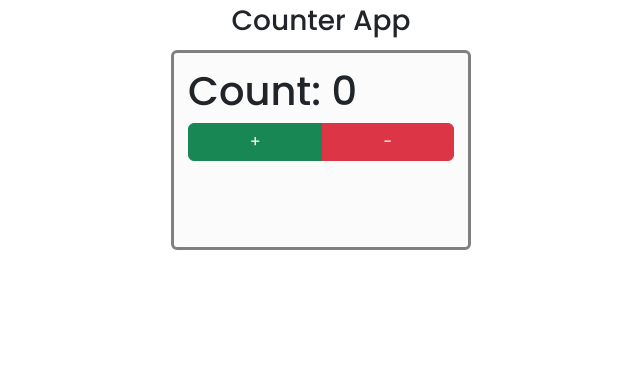
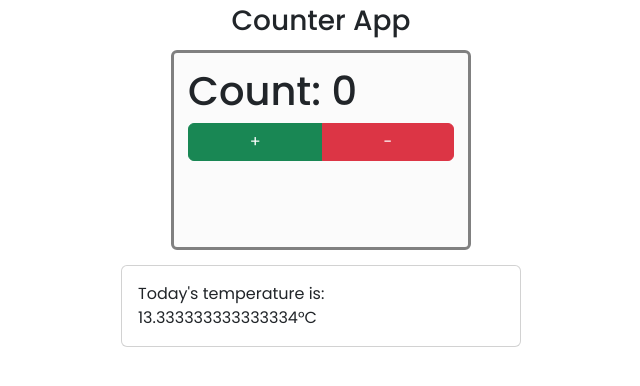
Before and after one commit to SubhaTh/Vue.js, a Vue app in the folder vue-counter-app/: page / in a window 1280 px wide. Shown: the top 386 px of the page, without its empty margins (319-959 px from the left). Built offline with nearby package versions, Linux system fonts and the light colour scheme.

Commit message:
computed / temperature conversion

```diff
--- a/vue-counter-app/src/App.vue
+++ b/vue-counter-app/src/App.vue
@@ -2,14 +2,16 @@
   <div>
     <app-header title="Counter App"></app-header>
      <app-card ></app-card>
+     <temp-card :value="56" />
   </div>
 </template>
 <script>
 import AppCard from './components/AppCard.vue';
+import TempCard from './components/TempCard.vue';
 import AppHeader from './components/layout/AppHeader.vue'
 export default {
   name: 'App',
-  components: { AppCard, AppHeader},
+  components: { AppCard, AppHeader, TempCard},
 };
 
 </script>
--- /dev/null
+++ b/vue-counter-app/src/components/TempCard.vue
@@ -0,0 +1,25 @@
+<template>
+    <div class="card" style="max-width: 400px; margin: 15px auto">
+        <div class="card-body">
+            <p class="card-text">Today's temperature is: {{ celValue }}°C</p>
+        </div>
+    </div>
+</template>
+
+<script>
+export default {
+    name: 'TempCard',
+    props: {
+        value: {
+            type: Number,
+            required: true,
+        },
+    },
+    computed: {
+        celValue() {
+            let cel = [(this.value - 32) * 5] / 9;
+            return cel;
+        },
+    },
+};
+</script>
```
